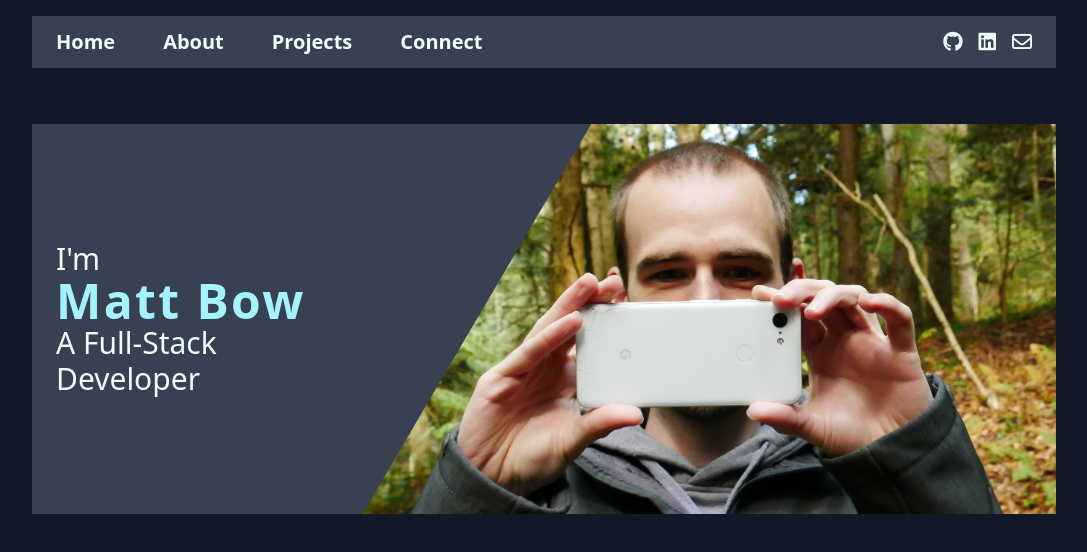
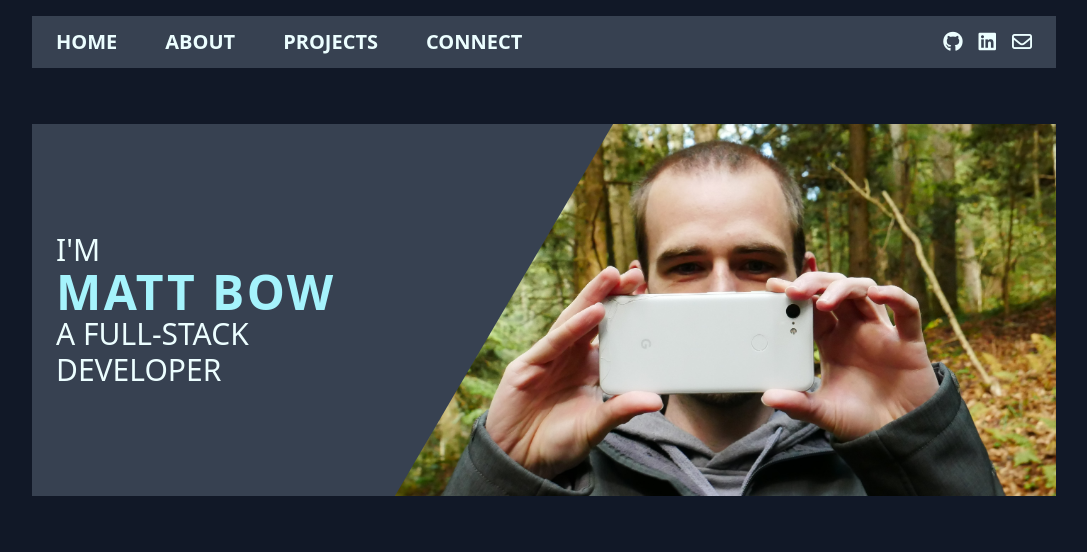
Before and after one commit to mdbow22/react-portfolio, a React (Create React App) app: page / in a window 1280 px wide. Shown: the top 552 px of the page, without its empty margins (96-1183 px from the left). Built offline with nearby package versions, Linux system fonts and the light colour scheme.

Commit message:
added connect page and created form

```diff
--- a/src/components/Connect.js
+++ b/src/components/Connect.js
@@ -0,0 +1,43 @@
+import { useState } from 'react';
+
+function Connect() {
+
+    const [email, setEmail] = useState('');
+    const [message, setMessage] = useState('');
+
+    const updateEmail = (ev) => {
+        setEmail(ev.target.value);
+    }
+
+    const updateMess = (ev) => {
+        setMessage(ev.target.value);
+    }
+
+    return (
+        <section id="connect" className=" my-10">
+                <div className="border-2 border-gray-700 bg-gray-700 flex justify-between items-stretch">
+                    <h2 className="section-decoration pl-4 py-2 pr-14 text-4xl bg-gray-900">Connect</h2>
+                </div>
+                <h3 className="text-3xl my-10">Social</h3>
+                <div className="flex text-4xl justify-around mt-8 flex-wrap gap-10">
+                    <a href="https://github.com/mdbow22" target="_blank" rel="noreferrer"><i className="fab fa-github"></i> Github</a>
+                    <a href="https://www.linkedin.com/in/matthew-bow-5525895a/" target="_blank" rel="noreferrer"><i className="fab fa-linkedin"></i> LinkedIn</a>
+                    <a href="mailto:mdbow22@gmail.com"><i className="far fa-envelope"></i> Email</a>
+                </div>
+                <h3 className="text-3xl my-10">Send me a message</h3>
+                <form>
+                    <div>
+                        <label for="email">Email</label>
+                        <input type="email" id="email" placeholder="jdoe@email.com" value={email} onChange={updateEmail}></input>
+                    </div>
+                    <div>
+                        <label for="message">Your Message</label>
+                        <textarea name="message" id="message" placeholder="What do you want to say?" value={message} onChange={updateMess}></textarea>
+                    </div>
+                    <button type="submit">Send</button>
+                </form>
+            </section>
+    )
+}
+
+export default Connect;
--- a/src/components/Landing.js
+++ b/src/components/Landing.js
@@ -2,14 +2,14 @@
 
 function Landing() {
     return (
-        <div id="hero" className="flex flex-col-reverse md:flex-row md:justify-between align-middle my-14 bg-gray-700 max-w-screen-lg">
+        <div id="hero" className="flex flex-col-reverse md:flex-row md:justify-between align-middle my-14 bg-gray-700 max-w-screen-lg uppercase">
                 <div id="hero-content" className="flex flex-col justify-center text-3xl py-10 px-6">
                     <h2>I'm</h2>
                     <h1 className="text-cyan-200 font-bold text-5xl tracking-wider">Matt Bow</h1>
                     <h2>A Full-Stack Developer</h2>
                 </div>
                 <div id="hero-image" className="md:w-3/4">
-                    <img className="inset-0 h-72 w-full md:w-full md:h-full object-cover" src="./assets/profileImage.jpg" />
+                    <img className="inset-0 h-72 w-full md:w-full md:h-full object-cover" src="./assets/profileImage.jpg" alt="Matt holding his phone in front of his face" />
                 </div>
             </div>
     )
--- a/src/components/Navigation.js
+++ b/src/components/Navigation.js
@@ -9,7 +9,7 @@ function Navigation({ updatePage }) {
     }
 
     return (
-        <nav className="relative z-50 flex flex-col sm:flex-row sm:justify-between mt-4 bg-gray-700 text-xl">
+        <nav className="uppercase relative z-50 flex flex-col sm:flex-row sm:justify-between mt-4 bg-gray-700 text-xl">
                 <div className="sm:hidden px-6 font-semibold py-3 flex justify-between">
 
                     <button id="nav-toggle" onClick={menuToggle}>
@@ -23,7 +23,7 @@ function Navigation({ updatePage }) {
                         <li className="menu-list-item card-link"><a class="inline-block h-full w-full" href="#home" onClick={() => updatePage('landing')}>Home</a></li>
                         <li className="menu-list-item card-link"><a class="inline-block h-full w-full" href="#about" onClick={() => updatePage('about')}>About</a></li>
                         <li className="menu-list-item card-link"><a class="inline-block h-full w-full"  href="#projects">Projects</a></li>
-                        <li className="menu-list-item card-link"><a class="inline-block h-full w-full"  href="#connect">Connect</a></li>
+                        <li className="menu-list-item card-link"><a class="inline-block h-full w-full"  href="#connect" onClick={() => updatePage('connect')}>Connect</a></li>
                     </ul>
                 </div>
 
```
